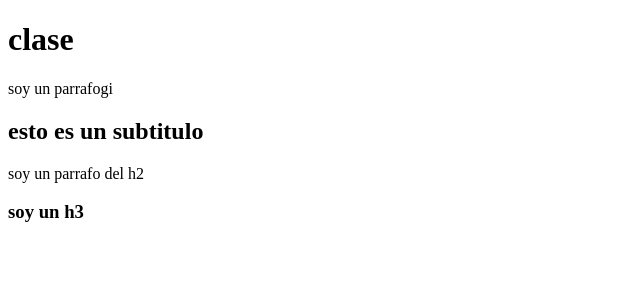
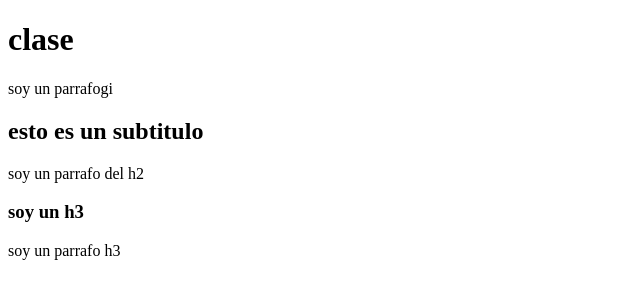
Before and after one commit to ignaciobaclini/git, a plain HTML site: page index.html in a window 1280 px wide. Shown: the whole page, without its empty margins (0-640 px from the left). Drawn offline with Linux system fonts and the light colour scheme.

Commit message:
agregue un parrafo h3

```diff
--- a/index.html
+++ b/index.html
@@ -13,6 +13,7 @@
     <h2>esto es un subtitulo</h2>
     <p>soy un parrafo del h2</p>
     <h3>soy un h3</h3>
+    <p>soy un parrafo h3</p>
 
 </body>
 </html>
```
Also changed, not shown: ignorado.html (added), 1 other file.
